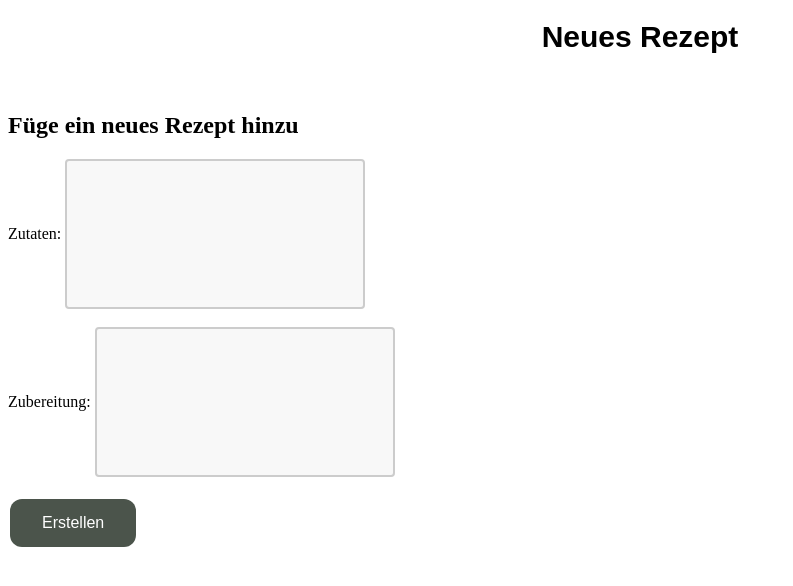
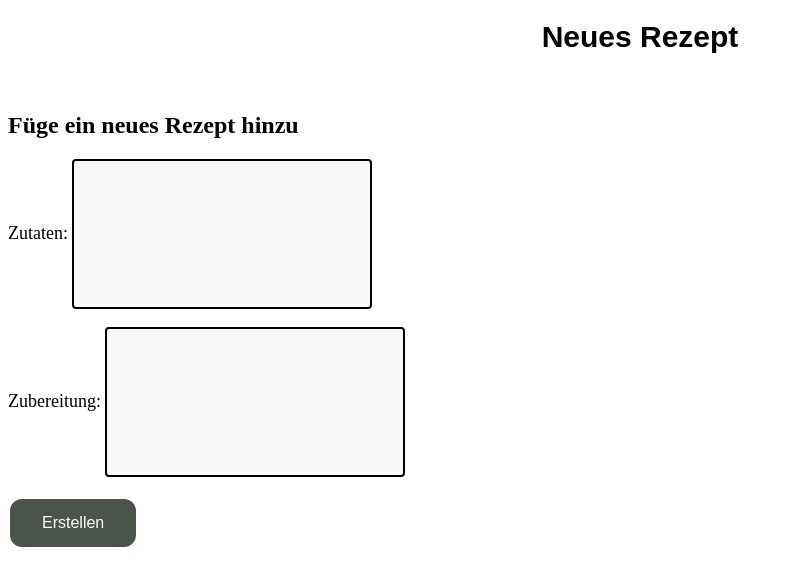
Before and after one commit to Fabske1893/Web-Programmierung, a PHP site: page /recipes/CreateRecipe.html in a window 1280 px wide. Shown: the part 26-612 px from the top of the page, without its empty margins (0-793 px from the left). Run offline with PHP 8.4, Linux system fonts and the light colour scheme.

Commit message:
Verbessere das Styling der Rezeptseite: Anpassung der Beschriftung und der Eingabefelder für Zutaten und Zubereitung

```diff
--- a/css/style.css
+++ b/css/style.css
@@ -39,12 +39,17 @@ div.recipe {
     display: inline-block;
     vertical-align: top;
 }
+label {
+    font-size: 18px;
+    align-items: start;
+
+}
 #zutaten, #zubereitung {
     width: 300px;
     height: 150px;
-    padding: 12px 20px;
+    padding:  20px;
     box-sizing: border-box;
-    border: 2px solid #ccc;
+    border: 2px solid #000000;
     border-radius: 4px;
     background-color: #f8f8f8;
     font-size: 16px;
```
